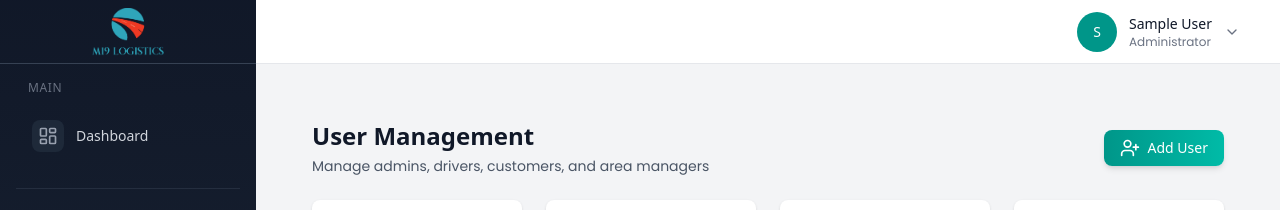
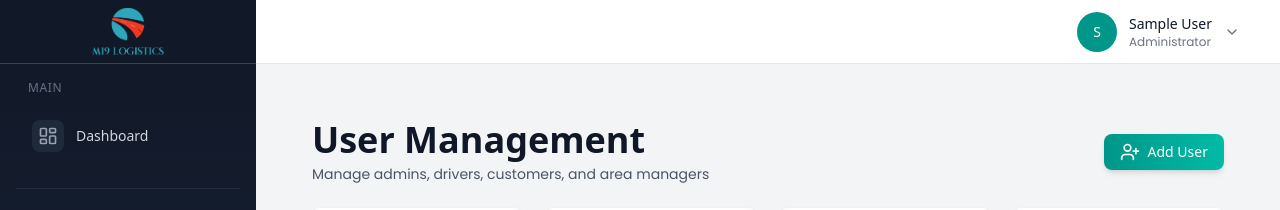
Before and after one commit to MTS-Services/m19logistics, a React (Vite) app: page /admin/users in a window 1280 px wide. Shown: the top 210 px of the page. Built offline with nearby package versions, Linux system fonts and the light colour scheme; no server answers; sample sign-in values are in the browser's storage.

Commit message:
feat: enhance header layout in UsersManagement for improved usability and aesthetics

```diff
--- a/src/pages/dashboards/admin/UsersManagement.jsx
+++ b/src/pages/dashboards/admin/UsersManagement.jsx
@@ -412,9 +412,12 @@ const UsersManagement = () => {
     <div className="p-2 sm:p-6 md:p-8 lg:p-8">
       <div className="space-y-6">
         {/* Header */}
+        <div className="mb-6">
           <div className="flex items-center justify-between">
             <div>
-            <h1 className="text-2xl font-bold text-gray-900">User Management</h1>
+              <h1 className="text-2xl font-bold text-gray-900 sm:text-3xl lg:text-4xl">
+                User Management
+              </h1>
               <p className="mt-1 text-sm text-gray-600">
                 Manage admins, drivers, customers, and area managers
               </p>
@@ -426,6 +429,7 @@ const UsersManagement = () => {
               <UserPlus className="h-5 w-5" />
               <span>Add User</span>
             </button>
+          </div>
         </div>
 
         {/* Stats Cards */}
```
Lines whose indentation alone changed are shown as unchanged.
